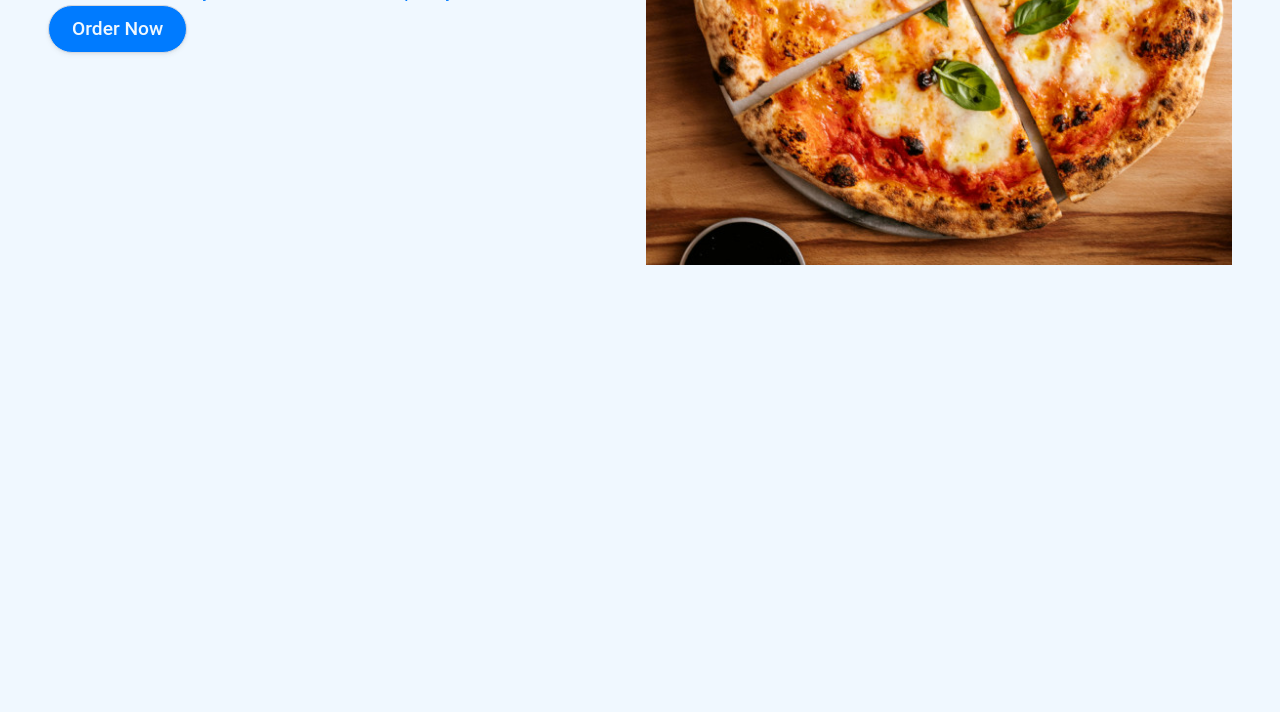
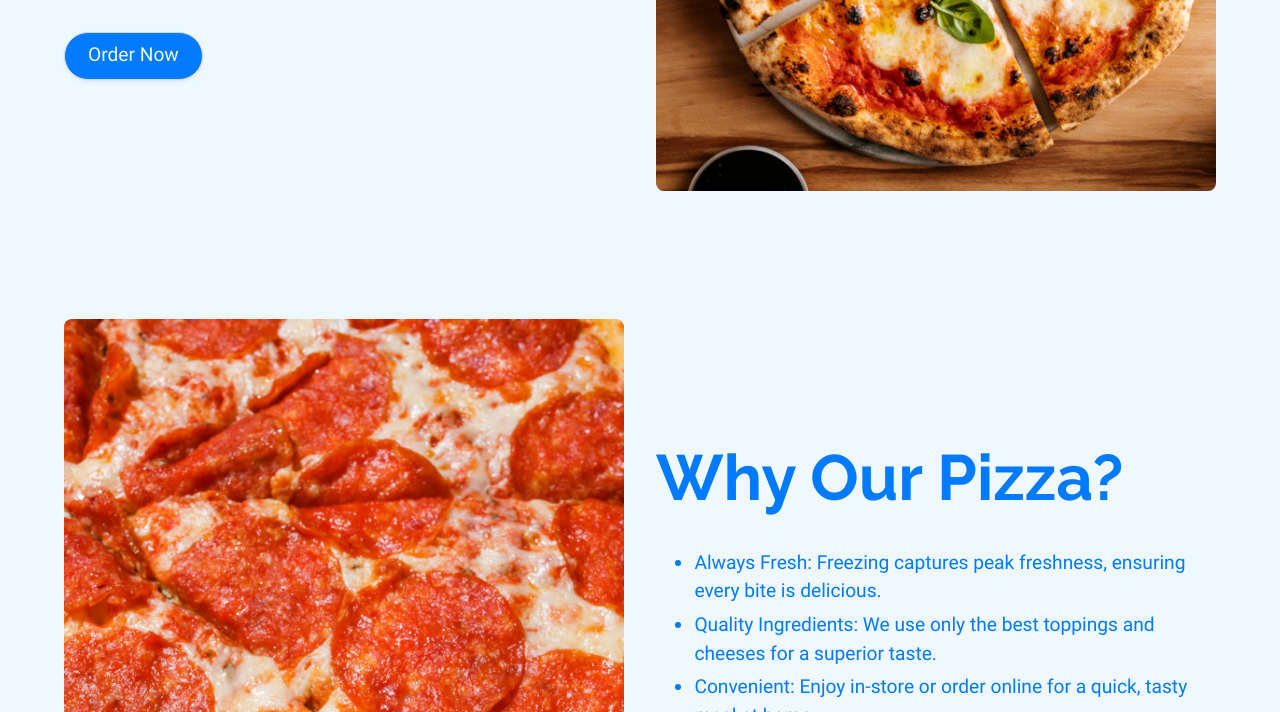
Before and after one commit to MclPio/restaurant-js, a website built with webpack: page src/index.html in a window 1280 px wide. Shown: the part 517-1229 px from the top of the page. Before the commit the page ends 830 px from the top, so only its background shows below. Built offline with nearby package versions, Linux system fonts and the light colour scheme.

Commit message:
Add call to action

```diff
--- a/src/custom-bulma.scss
+++ b/src/custom-bulma.scss
@@ -11,6 +11,12 @@ $hsl-primary: hsl(211, 100%, 50%);
 @font-face {
   font-family: 'Raleway';
   src: url('./Raleway-VariableFont_wght.ttf');
+  font-style: normal;
+}
+
+@font-face {
+  font-family: 'Roboto';
+  src: url('./Roboto-Regular.ttf');
   font-style: normal;
 }
 
@@ -47,6 +53,15 @@ a.navbar-item:focus, a.navbar-item:focus-within, a.navbar-item:hover,
   color: $icy-blue;
   font-weight: bold;
   font-family: 'Raleway';
+  line-height: 1.1;
+}
+
+.hero2 {
+  font-size: 4rem;
+  color: $icy-blue;
+  font-weight: bold;
+  font-family: 'Raleway';
+  line-height: 1.1;
 }
 
 .roboto {
@@ -66,6 +81,23 @@ a.navbar-item:focus, a.navbar-item:focus-within, a.navbar-item:hover,
   background-color: $navy-blue;
 }
 
+.rounded-custom {
+  border-radius: 1vmin;
+}
+
+.cell {
+  display: flex;
+  flex-direction: column;
+  justify-content: center;
+  align-items: flex-start;
+  gap: 1rem;
+}
+
+.grid {
+  row-gap: 8rem;
+  column-gap: 2rem;
+}
+
 @media screen and (max-width: 1023px) {
   .navbar-menu {
     background-color: transparent;
--- a/src/home.js
+++ b/src/home.js
@@ -1,7 +1,13 @@
-import margarita from './margarita-600w.jpg'
+import margarita from './margarita-600w.jpg';
+import pepperoni from './pepperoni-600w.jpg';
+import soda from './soda-600w.jpg'
 
 function homepage() {
   const content = document.getElementById('content');
+
+  const container = document.createElement('div');
+  container.className = 'container';
+
   const fixed_grid = document.createElement('div');
   fixed_grid.className = 'fixed-grid has-1-cols-mobile has-2-cols-tablet has-2-cols-desktop has-2-cols-widescreen has-2-cols-fullhd'
 
@@ -11,7 +17,7 @@ function homepage() {
 
   //hero1 container
   const hero1 = document.createElement('div');
-  hero1.className = 'cell'
+  hero1.className = 'cell content'
 
   // hero1 heading
   const hero1_header = document.createElement('div');
@@ -22,7 +28,7 @@ function homepage() {
   // hero1 desc
   const hero1_desc = document.createElement('p');
   hero1_desc.className = 'roboto'
-  hero1_desc.innerText = 'Welcome to Chill Pizza, where we believe in fresh, delicious pizza every time. Our pizzas are made with premium ingredients and frozen immediately to lock in flavour and quality';
+  hero1_desc.innerText = 'Welcome to Chill Pizza, where we believe in fresh, delicious pizza every time. Our pizzas are made with premium ingredients and frozen immediately to lock in flavour and quality.';
   hero1.appendChild(hero1_desc);
   grid.appendChild(hero1);
 
@@ -39,18 +45,94 @@ function homepage() {
   //hero1 image
   const hero1_image = new Image();
   hero1_image.src = margarita;
+  hero1_image.className = 'rounded-custom'
   hero1_image.alt = 'A freshly baked Margherita pizza with basil leaves, sliced into quarters on a wooden surface';
+  hero1_figure.appendChild(hero1_image);
 
-  hero1_figure.appendChild(hero1_image);
   grid.appendChild(hero1_figure);
 
+  //hero2 container
+  const hero2 = document.createElement('div');
+  hero2.className = 'cell content'
+
+  // hero2 heading
+  const hero2_header = document.createElement('div');
+  hero2_header.innerText = "Why Our Pizza?";
+  hero2_header.className = 'hero2';
+  hero2.appendChild(hero2_header);
+
+  // hero2 desc
+  const hero2_desc = document.createElement('ul');
+  hero2_desc.className = 'roboto';
+  const item1 = document.createElement('li');
+  item1.innerText = 'Always Fresh: Freezing captures peak freshness, ensuring every bite is delicious.';
+  const item2 = document.createElement('li');
+  item2.innerText = 'Quality Ingredients: We use only the best toppings and cheeses for a superior taste.';
+  const item3 = document.createElement('li');
+  item3.innerText = 'Convenient: Enjoy in-store or order online for a quick, tasty meal at home.';
+  hero2_desc.append(item1, item2, item3);
+  hero2.appendChild(hero2_desc);
+
+  //hero2 figure
+  const hero2_figure = document.createElement('figure');
+  hero2_figure.className = 'image is-1by1'
+
+  //hero2 image
+  const hero2_image = new Image();
+  hero2_image.src = pepperoni;
+  hero2_image.className = 'rounded-custom'
+  hero2_image.alt = 'A close-up of a pepperoni pizza with melted cheese and crispy pepperoni slices.';
+  hero2_figure.appendChild(hero2_image);
+  grid.appendChild(hero2_figure);
+
+  grid.appendChild(hero2);
+
+  //hero3 container
+  const hero3 = document.createElement('div');
+  hero3.className = 'cell content'
+
+  // hero3 heading
+  const hero3_header = document.createElement('div');
+  hero3_header.innerText = "Enjoy Complimentary Beverages";
+  hero3_header.className = 'hero2';
+  hero3.appendChild(hero3_header);
+
+  // hero3 desc
+  const hero3_desc = document.createElement('p');
+  hero3_desc.className = 'roboto'
+  hero3_desc.innerText = 'Complimentary water is always available, with optional soda for your enjoyment.';
+  hero3.appendChild(hero3_desc);
+  grid.appendChild(hero3);
+
+  //hero3 figure
+  const hero3_figure = document.createElement('figure');
+  hero3_figure.className = 'image is-1by1'
+
+  //hero3 image
+  const hero3_image = new Image();
+  hero3_image.src = soda;
+  hero3_image.className = 'rounded-custom'
+  hero3_image.alt = 'A freshly baked Margherita pizza with basil leaves, sliced into quarters on a wooden surface';
+  hero3_figure.appendChild(hero3_image);
+
+  grid.appendChild(hero3_figure);
+
   fixed_grid.appendChild(grid);
-  content.append(fixed_grid);
-  // const myImage = new Image();
-  // myImage.src = Pizza;
-  // myImage.width = '600'
-  // myImage.alt = 'A cheese pizza with golden crust, cherry tomatoes, rosemary, and a large yellow tomato on a wooden surface.'
-  // content.appendChild(myImage);
+
+  // call to action hero
+  const cta = document.createElement('section');
+  cta.className = 'hero is-medium is-link';
+  const cta_body = document.createElement('div');
+  cta_body.className = 'hero-body container has-text-centered';
+  const cta_title = document.createElement('p');
+  cta_title.className = 'title';
+  cta_title.innerText = 'Order Now and Taste the difference!';
+
+  cta_body.appendChild(cta_title);
+  cta.appendChild(cta_body)
+  container.appendChild(fixed_grid);
+  content.appendChild(container);
+  content.appendChild(cta);
 }
 
 export { homepage };
--- a/src/index.html
+++ b/src/index.html
@@ -8,6 +8,7 @@
 <body>
   <header class="section">
     <nav id="navbar" class="navbar">
+      <div class="container">
         <div class="navbar-brand">
           <div class="navbar-item">CHILL PIZZA</div>
           <a role="button" class="navbar-burger" aria-label="menu" aria-expanded="false" data-target="navMenu">
@@ -24,9 +25,10 @@
             <a id="about" class="navbar-item">About</a>
           </div>
         </div>
+      </div>
     </nav>
   </header>
-  <div id="content" class="section">
+  <div id="content">
   </div>
 </body>
 </html>
```
Also changed, not shown: assets/images/pepperoni-600w.jpg (added), assets/images/soda-600w.jpg (added), src/custom-bulma.css, src/pepperoni-600w.jpg (added), src/soda-600w.jpg (added), 1 other file. Lines whose indentation alone changed are shown as unchanged.
